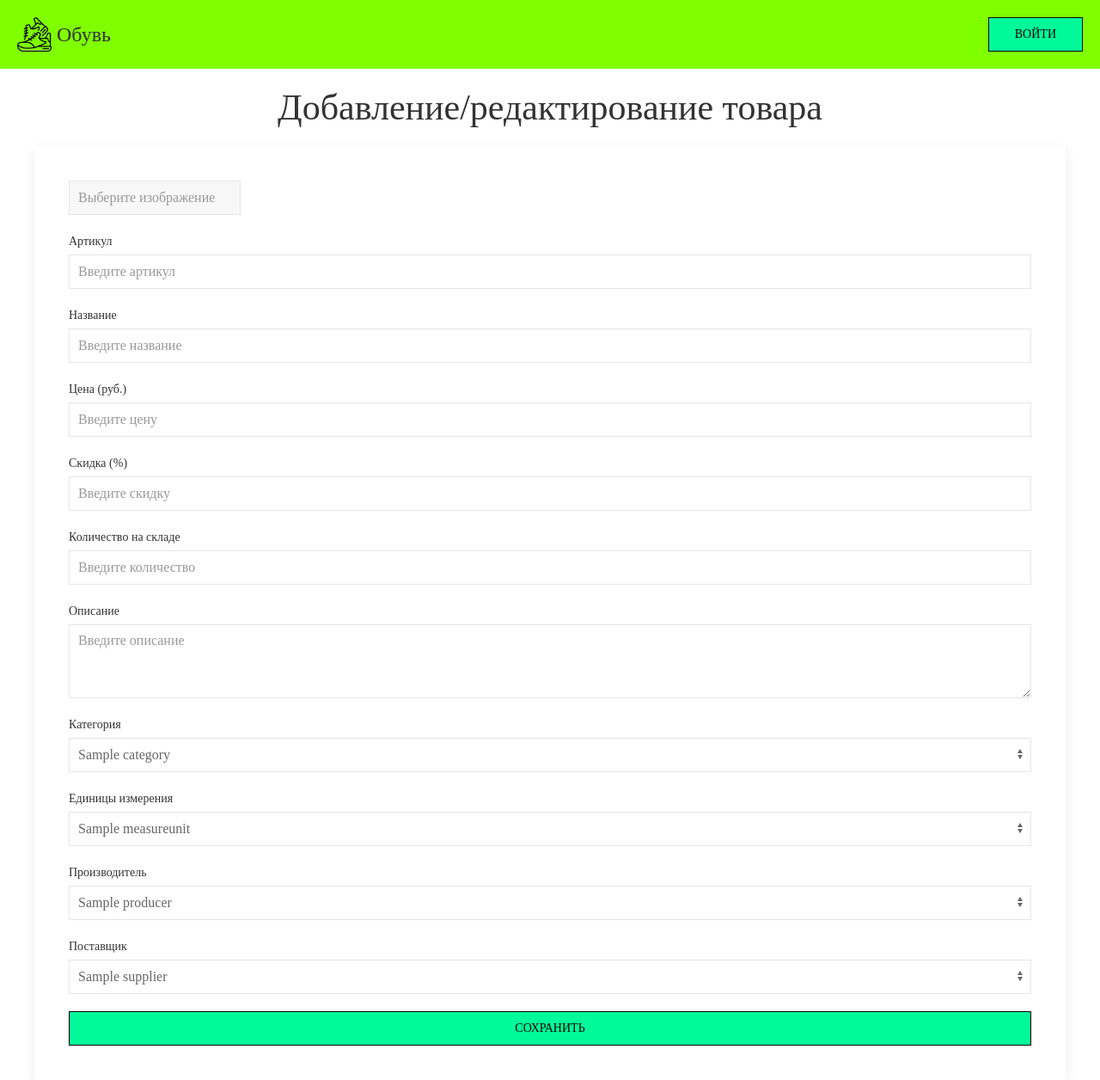
After one commit to fake-stmz/dem-exam-practice, a Django app: page /add/ in a window 1280 px wide. The commit adds this page. Shown: the whole page at 86% size. Run offline with Django 5.2, Linux system fonts and the light colour scheme; tables that the repository leaves empty hold one stand-in row (values such as "Sample post"); some libraries are stand-ins or nearby versions.

Commit message:
Add functionality

```diff
--- a/dem_exam_practice/dem_exam_practice/urls.py
+++ b/dem_exam_practice/dem_exam_practice/urls.py
@@ -26,6 +26,8 @@ urlpatterns = [
     path('login/', views.login_view, name="login"),
     path('logout/', views.logout_view, name="logout"),
     path('search/', views.search_view, name="search"),
+    path('add/', views.add_edit_view, name="add"),
+    path('edit/<int:product_id>', views.add_edit_view, name="edit")
 ]
 
 if settings.DEBUG:
--- a/dem_exam_practice/shoes_market/models.py
+++ b/dem_exam_practice/shoes_market/models.py
@@ -41,7 +41,7 @@ class Product(models.Model):
     discount = models.IntegerField()
     quantity = models.IntegerField()
     description = models.TextField()
-    picture = models.ImageField(default="picture.png", upload_to="product_images/")
+    picture = models.ImageField(default="product_images/picture.png", upload_to="product_images")
 
     def discount_price(self):
         return round(self.price - self.price * self.discount * 0.01, 2)
--- /dev/null
+++ b/dem_exam_practice/shoes_market/templates/add_edit.html
@@ -0,0 +1,108 @@
+{% extends "base.html" %}
+
+{% block title %} Добавление и редактирование {% endblock %}
+
+{% block content %}
+<div class="uk-container uk-margin-top">
+    <h1 class="uk-text-center" style="font-family: Times New Roman;">Добавление/редактирование товара</h1>
+
+    <form class="uk-card uk-card-body uk-card-default uk-form-stacked uk-margin" method="post">
+        {% csrf_token %}
+        <div uk-form-custom="target: true">
+            <input type="file" accept="image/*" name="photo">
+            <input class="uk-input uk-form-width-medium" type="text" placeholder="Выберите изображение" disabled>
+        </div>
+
+        <div class="uk-margin">
+            <label class="uk-form-label" for="article">Артикул</label>
+            <div class="uk-form-controls">
+                <input class="uk-input" id="article" type="text" name="article" placeholder="Введите артикул" required>
+            </div>
+        </div>
+
+        <div class="uk-margin">
+            <label class="uk-form-label" for="name">Название</label>
+            <div class="uk-form-controls">
+                <input class="uk-input" id="name" type="text" name="name" placeholder="Введите название" required>
+            </div>
+        </div>
+
+        <div class="uk-margin">
+            <label class="uk-form-label" for="price">Цена (руб.)</label>
+            <div class="uk-form-controls">
+                <input class="uk-input" id="price" type="number" step="0.01" name="price" placeholder="Введите цену" required>
+            </div>
+        </div>
+
+        <div class="uk-margin">
+            <label class="uk-form-label" for="discount">Скидка (%)</label>
+            <div class="uk-form-controls">
+                <input class="uk-input" id="discount" type="number" name="discount" placeholder="Введите скидку" required>
+            </div>
+        </div>
+
+        <div class="uk-margin">
+            <label class="uk-form-label" for="quantity">Количество на складе</label>
+            <div class="uk-form-controls">
+                <input class="uk-input" id="quantity" type="number" name="quantity" placeholder="Введите количество" required>
+            </div>
+        </div>
+
+        <div class="uk-margin">
+            <label class="uk-form-label" for="description">Описание</label>
+            <div class="uk-form-controls">
+                <textarea class="uk-textarea" rows="3" id="description" name="description" placeholder="Введите описание" required></textarea>
+            </div>
+        </div>
+
+        <div class="uk-margin">
+            <label class="uk-form-label" for="category">Категория</label>
+            <div class="uk-form-controls">
+                <select class="uk-select" id="category" name="category">
+                    {% for category in categories %}
+                    <option value="{{ category.id }}">{{ category.name }}</option>
+                    {% endfor %}
+                </select>
+            </div>
+        </div>
+
+        <div class="uk-margin">
+            <label class="uk-form-label" for="mes_unit">Единицы измерения</label>
+            <div class="uk-form-controls">
+                <select class="uk-select" id="mes_unit" name="mes_unit">
+                    {% for measure_unit in measure_units %}
+                    <option value="{{ measure_unit.id }}">{{ measure_unit.name }}</option>
+                    {% endfor %}
+                </select>
+            </div>
+        </div>
+
+        <div class="uk-margin">
+            <label class="uk-form-label" for="producer">Производитель</label>
+            <div class="uk-form-controls">
+                <select class="uk-select" id="producer" name="producer">
+                    {% for producer in producers %}
+                    <option value="{{ producer.id }}">{{ producer.name }}</option>
+                    {% endfor %}
+                </select>
+            </div>
+        </div>
+
+        <div class="uk-margin">
+            <label class="uk-form-label" for="supplier">Поставщик</label>
+            <div class="uk-form-controls">
+                <select class="uk-select" id="supplier" name="supplier">
+                    {% for supplier in suppliers %}
+                    <option value="{{ supplier.id }}">{{ supplier.name }}</option>
+                    {% endfor %}
+                </select>
+            </div>
+        </div>
+
+        <div class="uk-margin">
+            <button class="uk-button uk-button-default uk-width-1-1" style="font-family: Times New Roman;
+                    background-color: #00FA9A; color: black; border: 1px solid black;">Сохранить</button>
+        </div>
+    </form>
+</div>
+{% endblock %}
--- a/dem_exam_practice/shoes_market/templates/index.html
+++ b/dem_exam_practice/shoes_market/templates/index.html
@@ -7,6 +7,7 @@
     <h1 class="uk-text-center" style="font-family: Times New Roman;">Список товаров</h1>
 
     {% block filter_sorting %}{% endblock %}
+    {% block add_product %}{% endblock %}
 
     <div id="products"></div>
 
--- a/dem_exam_practice/shoes_market/templates/index_admin.html
+++ b/dem_exam_practice/shoes_market/templates/index_admin.html
@@ -1 +1,7 @@
 {% extends "index_manager.html" %}
+
+{% block add_product %}
+<a class="uk-button uk-button-primary uk-width-1-1 uk-margin-bottom" style="font-family: Times New Roman;
+                    background-color: #00FA9A; color: black; border: 1px solid black;"
+                    href="{% url 'add' %}">Добавить продкут</a>
+{% endblock %}
--- a/dem_exam_practice/shoes_market/views.py
+++ b/dem_exam_practice/shoes_market/views.py
@@ -1,7 +1,7 @@
 from django.shortcuts import render, redirect
 from django.contrib.auth import authenticate, login, logout
 from django.db.models import Q
-from .models import Product, Supplier
+from .models import Product, Supplier, Category, Producer, MeasureUnit
 
 
 def index(request):
@@ -38,7 +38,12 @@ def search_view(request):
 
     products = get_filtered_products(search_query, quantity_sorting, supplier_filter)
 
-    return render(request, "search.html", { "products": products })
+    is_admin = False
+
+    if request.user.groups.filter(name="Администратор").exists():
+        is_admin = True
+
+    return render(request, "search.html", { "products": products, "is_admin": is_admin })
 
 
 def get_filtered_products(search_query='', quantity_sorting='', supplier_filter=None):
@@ -63,6 +68,45 @@ def get_filtered_products(search_query='', quantity_sorting='', supplier_filter=
         )
 
     return products
+
+
+def add_edit_view(request, product_id = None):
+
+    categories = Category.objects.all()
+    measure_units = MeasureUnit.objects.all()
+    producers = Producer.objects.all()
+    suppliers = Supplier.objects.all()
+
+    if request.method == "POST":
+        new_product = Product()
+        new_product.article = request.POST.get("article")
+        new_product.name = request.POST.get("name")
+        new_product.price = request.POST.get("price")
+        new_product.discount = request.POST.get("discount")
+        new_product.quantity = request.POST.get("quantity")
+        new_product.description = request.POST.get("description")
+        new_product.category = Category.objects.get(id=request.POST.get("category"))
+        new_product.measure_unit = MeasureUnit.objects.get(id=request.POST.get("mes_unit"))
+        new_product.producer = Producer.objects.get(id=request.POST.get("producer"))
+        new_product.supplier = Supplier.objects.get(id=request.POST.get("supplier"))
+
+        image_file = request.FILES.get("image")
+        if image_file:
+            new_product.picture = image_file
+
+        new_product.save()
+
+        return redirect("index")
+
+
+    context = {
+        "categories": categories,
+        "measure_units": measure_units,
+        "producers": producers,
+        "suppliers": suppliers,
+    }
+
+    return render(request, "add_edit.html", context)
 
 
 def login_view(request):
```
